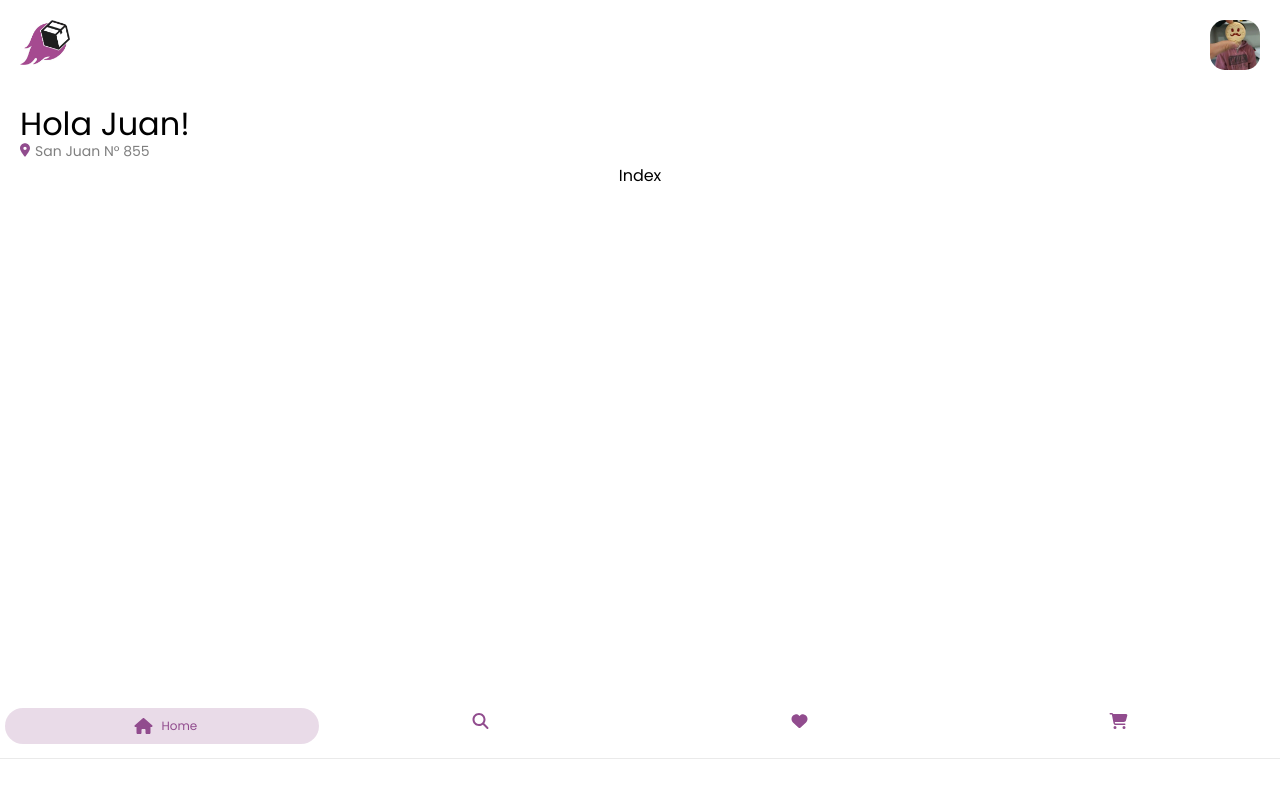
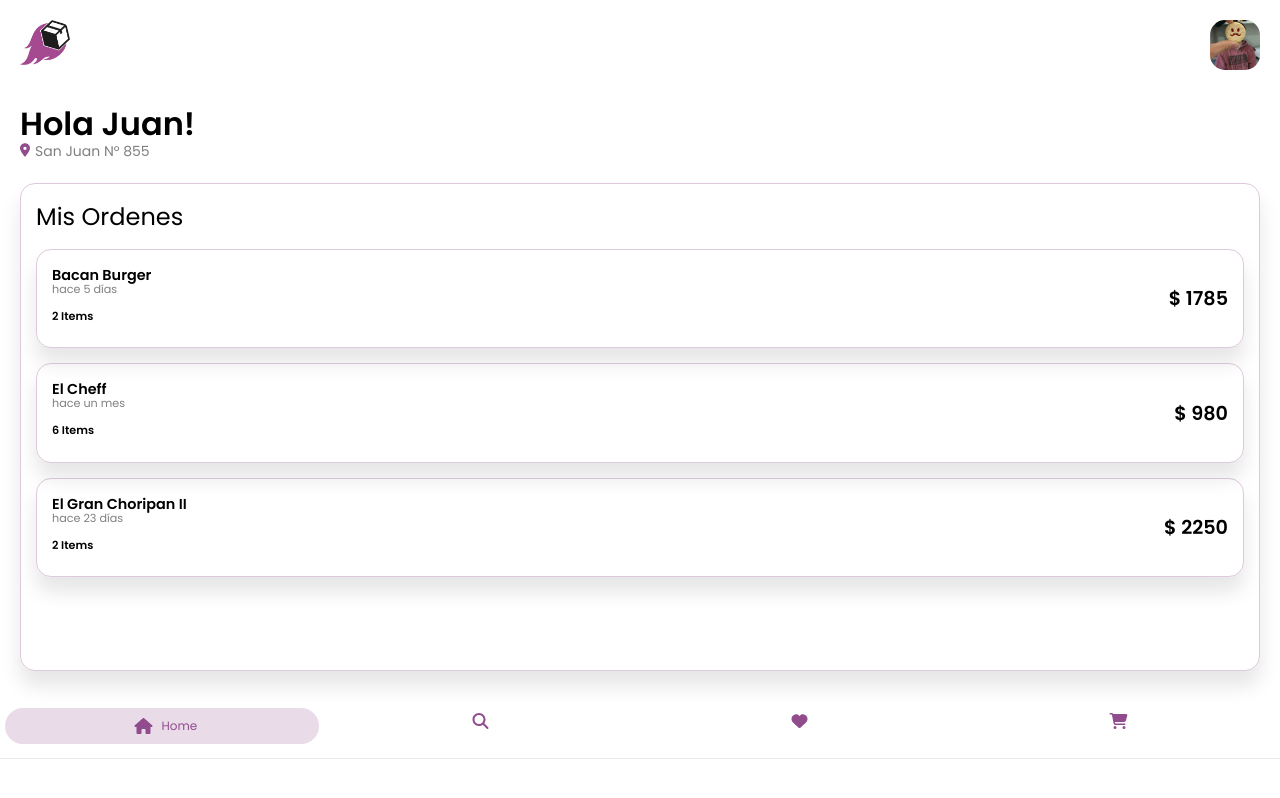
Before and after one commit to skualsito/yendonollegandonextjs, a Next.js app: page / in a window 1280 px wide. Built offline with nearby package versions, Linux system fonts and the light colour scheme.

Commit message:
do you believe asdasda candulo

```diff
--- a/package.json
+++ b/package.json
@@ -15,6 +15,7 @@
     "@fortawesome/free-solid-svg-icons": "^6.1.1",
     "@fortawesome/react-fontawesome": "^0.1.18",
     "babel-plugin-macros": "^3.1.0",
+    "moment": "^2.29.3",
     "next": "12.1.6",
     "next-pwa": "^5.5.2",
     "react": "18.1.0",
--- /dev/null
+++ b/pages/components/orden.js
@@ -0,0 +1,19 @@
+import styles from '../../styles/Home.module.css'
+import moment from 'moment'
+import 'moment/locale/es-mx'
+
+moment.locale('es-mx')
+
+
+export default function Orden({data}) {
+    return (
+    <div className={`${styles["order"]} ${styles["box-primary"]}`}>
+        <div className={styles["order-text"]}>
+            <h3>{data.store}</h3>
+            <small>{moment(data.date).startOf('day').fromNow()}</small>
+            <span>{data.items.length} Items</span>
+        </div>
+        <p>$ {data.items.reduce((prev, curr)=>{return prev + curr.price}, 0)}</p>
+    </div>
+    )
+}
--- a/pages/index.js
+++ b/pages/index.js
@@ -2,8 +2,13 @@ import React from 'react'
 import styles from '../styles/Home.module.css'
 import { faLocationDot } from '@fortawesome/free-solid-svg-icons'
 import { FontAwesomeIcon } from '@fortawesome/react-fontawesome'
+import Orden from './components/orden'
 
-
+let stores = [
+  {store: "Bacan Burger", date:"2022-05-19", items:[{name: "Hamburguesa 1", price: 1000}, {name: "Hamburguesa 2", price: 785}]},
+  {store: "El Cheff", date:"2022-04-15", items:[{name: "Empanada 1", price: 200}, {name: "Empanada 2", price: 156}, {name: "Empanada 3", price: 156}, {name: "Empanada 4", price: 156}, {name: "Empanada 5", price: 156}, {name: "Empanada 6", price: 156}]},
+  {store: "El Gran Choripan II", date:"2022-05-01", items:[{name: "Milanga 1", price: 1000}, {name: "Milanga 2", price: 1250}]}
+]
 
 class Home extends React.Component {
   render(){
@@ -16,7 +21,17 @@ class Home extends React.Component {
             <span>San Juan N° 855</span>
           </div>
         </header>
-        Index
+        <div className={`${styles["order-container"]} ${styles["box-primary"]}`}>
+          <h2>Mis Ordenes</h2>
+          <div className={styles["orders"]}>
+            {
+              stores.map((item, key) => (
+                <Orden key={key} data={item}/>
+              ))
+            }
+
+          </div>
+        </div>
       </>
     )
   }
--- a/styles/Home.module.css
+++ b/styles/Home.module.css
@@ -4,11 +4,10 @@
 }
 
 .main {
-  min-height: calc(100% - 42px);
-  flex: 1;
+  height: calc(100% - 42px);
+  flex: 1 1;
   display: flex;
   flex-direction: column;
-  /* justify-content: center; */
   align-items: center;
   position: relative;
   padding: 0 20px;
@@ -45,7 +44,7 @@
 }
 
 .header-container h1 {
-  font-weight: 400;
+  font-weight: 600;
   margin: 0;
 }
 
@@ -64,6 +63,74 @@
   font-size: 14px;
 }
 
+.order-container {
+  width: 100%;
+  display: flex;
+  flex-direction: column;
+  margin: 20px 0;
+  height: calc(100% - 270px);
+  padding: 15px;
+}
+.orders {
+  min-height: calc(100% - 310px);
+  overflow-y: auto;
+  overflow-x: visible;
+  padding: 15px 15px 15px 15px;
+  margin: 0 -15px;
+  position: relative;
+}
+.order-container h2 {
+  margin: 0;
+  font-weight: 400;
+  position: relative;
+}
+
+.order-container h2::after{
+  content: " ";
+  width: calc(100% + 30px);
+  position: absolute;
+  bottom: -14px;
+  left: -15px;
+  height: 15px;
+  background: rgb(255,255,255);
+  background: linear-gradient(0deg, rgba(255,255,255,0) 0%, rgba(255,255,255,1) 100%);
+  z-index: 1;
+}
+
+.box-primary {
+  border: 1px solid rgba(var(--color-primary), .3);
+  box-shadow: 0px 15px 20px 0px rgb(0 0 0 / 10%);
+  border-radius: 15px;
+}
+
+.order {
+  padding: 15px;
+  display: flex;
+  justify-content: space-between;
+  margin-bottom: 15px;
+}
+.order-text {
+  display: flex;
+  flex-direction: column;
+}
+.order-text h3 {
+  font-size: .9em;
+  margin: 0;
+}
+.order-text small {
+  font-size: .7em;
+  margin-top: -5px;
+  color: rgb(0 0 0 / 50%);
+  margin-bottom: 10px;
+}
+.order-text span {
+  font-size: .7em;
+  font-weight: 600;
+}
+.order p {
+  font-weight: 600;
+  font-size: 1.2em;
+}
 @media (max-width: 600px) {
   .grid {
     width: 100%;
--- a/styles/globals.css
+++ b/styles/globals.css
@@ -2,6 +2,7 @@
 
 :root{
   --color-primary: 145, 76, 142;
+  --color-background: 255, 255, 255;
 }
 
 html,
```
Also changed, not shown: pages/search.js (+13 -2 lines), 1 other file (tests, documents, lock files or other folders).
